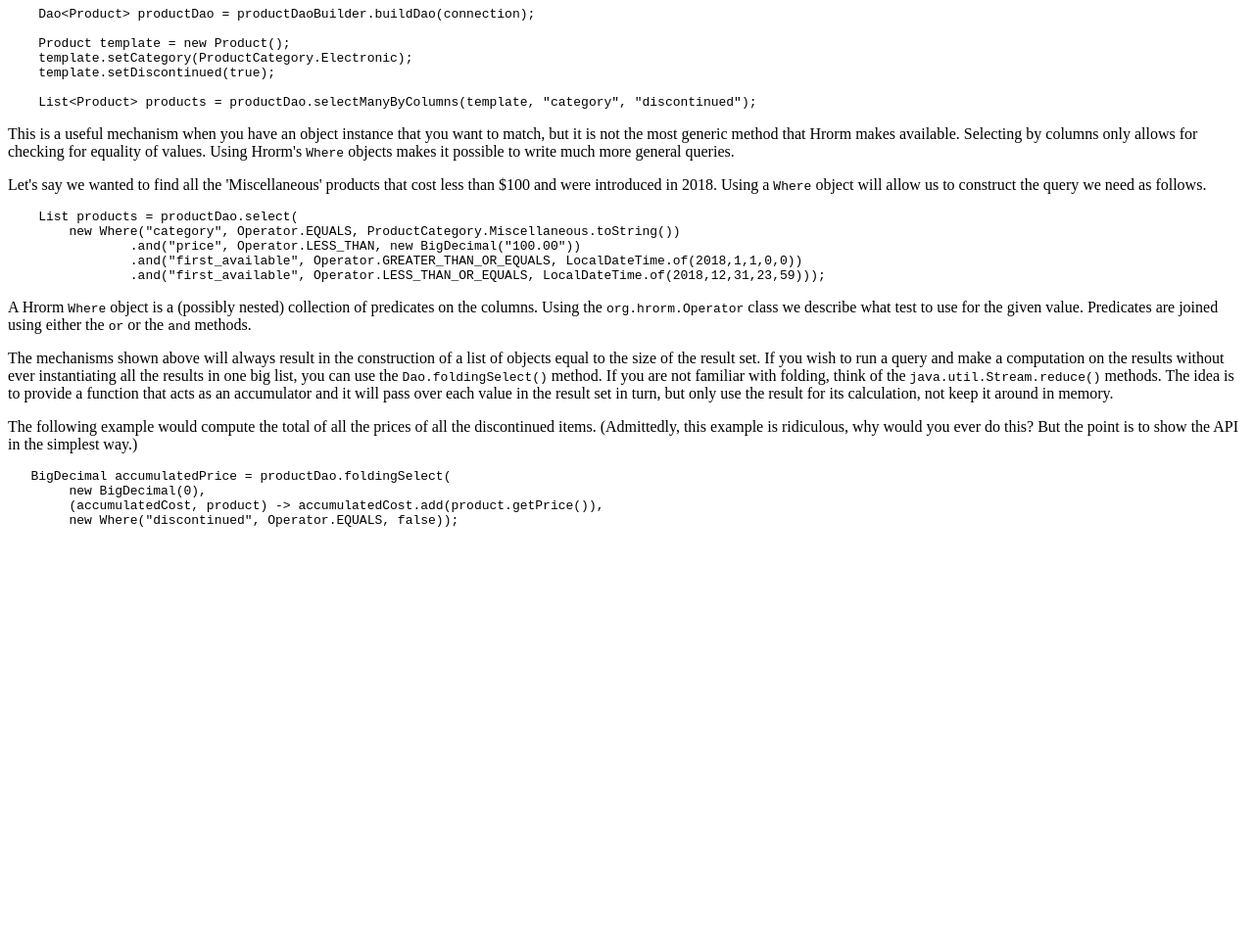
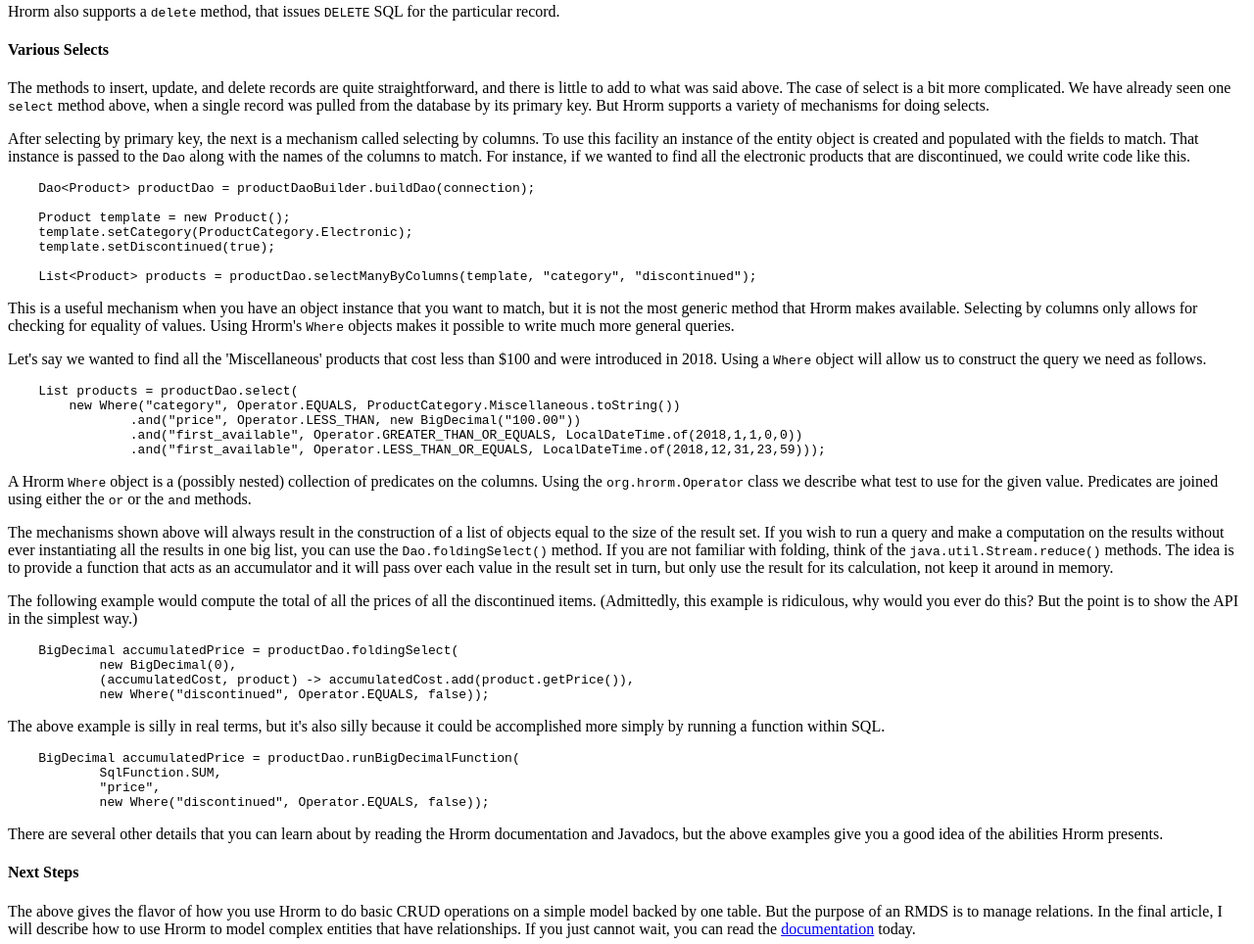
Before and after one commit to ojplg/hrorm, a plain HTML site: page misc/hrorm_chapter_one.html in a window 1280 px wide. Shown: the part 1833-2797 px from the top of the page at 98% size. Before the commit the page ends 2385 px from the top, so only its background shows below. Drawn offline with Linux system fonts and the light colour scheme.

Commit message:
Finish article

```diff
--- a/misc/hrorm_chapter_one.html
+++ b/misc/hrorm_chapter_one.html
@@ -7,6 +7,8 @@
 </head>
 
 <body>
+
+<h4>Introduction</h4>
 
 <p>
     In an <a href="https://dzone.com/articles/introducing-hrorm-a-simple-declarative-type-checke">earlier article</a>
@@ -55,6 +57,8 @@
         first_available timestamp
     );
 </pre>
+
+<h4>Defining an Entity in Hrorm</h4>
 
 <p>
     The first step in using Hrorm is to create a <code>DaoBuilder</code>. A <code>DaoBuilder</code>
@@ -113,6 +117,8 @@
     setters on the Java object. The correct types must be used. The <code>ProductCategory</code>
     also includes an instance of the converter.
 </p>
+
+<h4>Using Hrorm</h4>
 
 <p>
     This is all the set up Hrorm needs to manage persistence of a <code>Product</code> object.
@@ -176,6 +182,8 @@ issue an update.</p>
     Hrorm also supports a <code>delete</code> method, that issues <code>DELETE</code> SQL for the particular
     record.
 </p>
+
+<h4>Various Selects</h4>
 
 <p>
     The methods to insert, update, and delete records are quite straightforward, and there is
@@ -253,3 +261,29 @@ issue an update.</p>
             (accumulatedCost, product) -> accumulatedCost.add(product.getPrice()),
             new Where("discontinued", Operator.EQUALS, false));
 </pre>
+
+<p>The above example is silly in real terms, but it's also silly because it could be accomplished
+more simply by running a function within SQL.</p>
+
+<pre>
+    BigDecimal accumulatedPrice = productDao.runBigDecimalFunction(
+            SqlFunction.SUM,
+            "price",
+            new Where("discontinued", Operator.EQUALS, false));
+</pre>
+
+<p>
+    There are several other details that you can learn about by reading the Hrorm documentation
+    and Javadocs, but the above examples give you a good idea of the abilities Hrorm presents.
+</p>
+
+<h4>Next Steps</h4>
+
+<p>
+    The above gives the flavor of how you use Hrorm to do basic CRUD operations on a simple
+    model backed by one table. But the purpose of an RMDS is to manage <bold>relations.</bold>
+    In the final article, I will describe how to use Hrorm to model complex entities
+    that have relationships. If you just cannot wait, you can read the
+    <a href="https://hrorm.org/documentation/latest/#relationships">documentation</a>
+    today.
+</p>
```
Also changed, not shown: 1 other file. Lines whose indentation alone changed are shown as unchanged.
